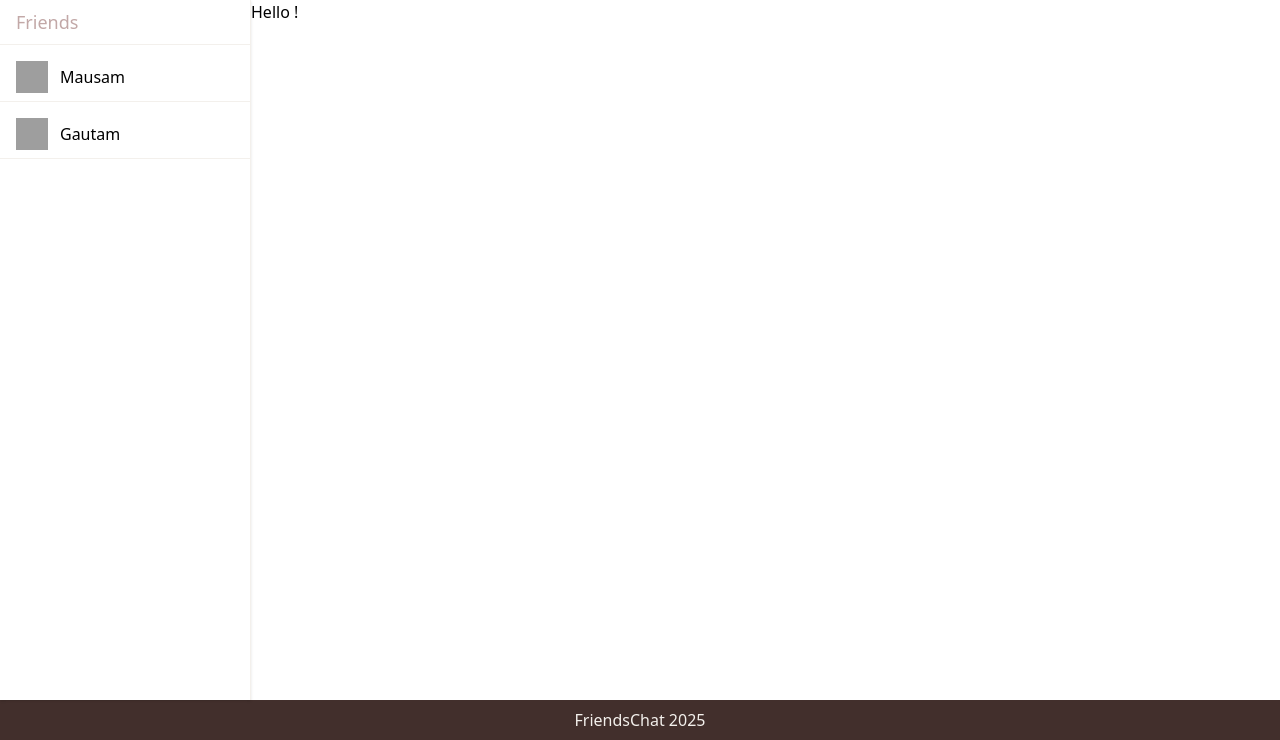
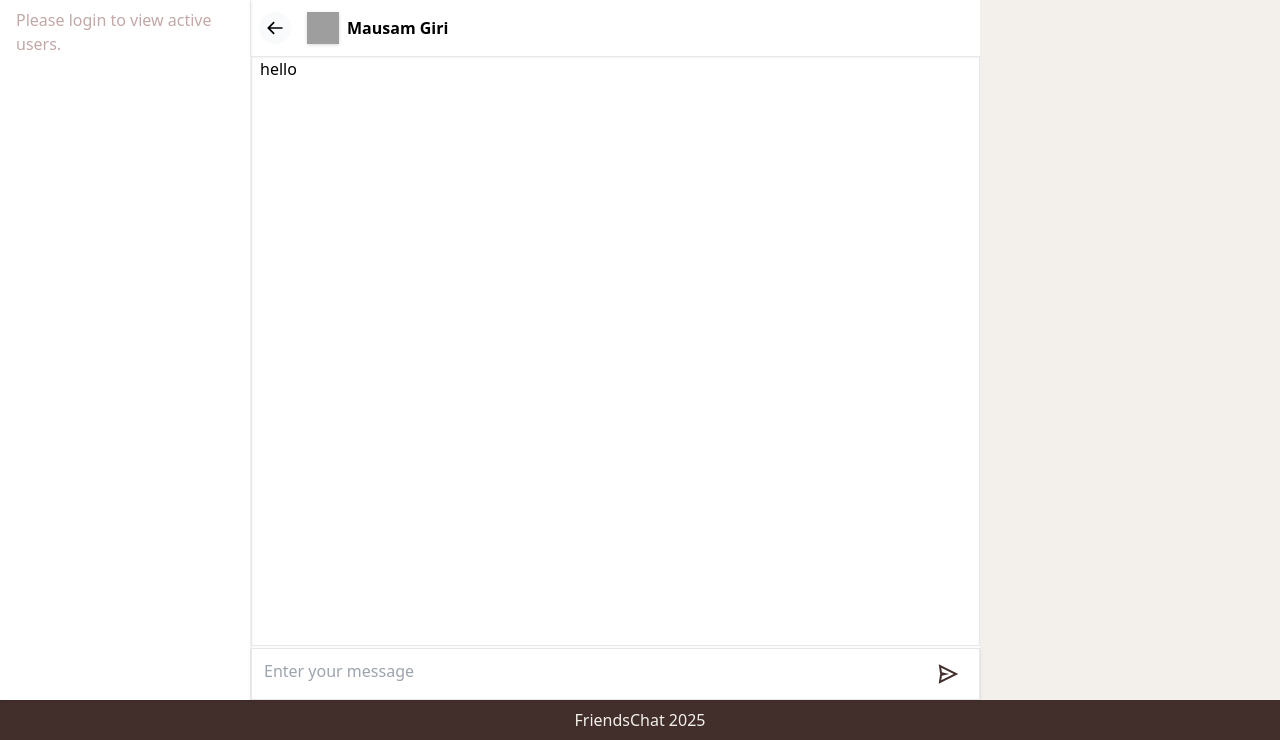
Before and after one commit to mausam-giri/Friends-DjangoChat, a Django app: template base/templates/pages/chat-app.html in a window 1280 px wide. Shown: the part 60-800 px from the top of the page. Run offline with Django 3.2, Linux system fonts and the light colour scheme; the template is opened without the code that fills it: values that come from a table or form of the project are taken from there, others are empty; data comes from the database, SQL or seed files in the repository; both versions use the stored data as it was after the commit; some libraries are stand-ins or nearby versions; grey boxes are pictures that could not be loaded.

Commit message:
message interface created

```diff
--- /dev/null
+++ b/base/templates/components/message-area.html
@@ -0,0 +1 @@
+hello
--- a/base/templates/layout.html
+++ b/base/templates/layout.html
@@ -26,7 +26,7 @@
                   secondary: "#f4ac4d",
                   success: "#06aa5e",
                   danger: "#bf5046",
-                  gray: "#869c8f",
+
                   dark: "#422f2c",
                 },
               },
@@ -45,7 +45,7 @@
       }
         @layer components {
             .btn {
-              @apply font-medium rounded-lg px-5 py-1 border-2 border-gray rounded-md text-dark;
+              @apply font-medium rounded-lg px-5 py-1 border-2 border-gray-100 rounded-md text-dark;
             }
             .btn__primary {
               @apply bg-primary text-light border-primary hover:bg-primary/90;
--- a/base/templates/pages/chat-app.html
+++ b/base/templates/pages/chat-app.html
@@ -1,9 +1,52 @@
 {% extends "layout.html" %}
+{% load static %}
 
 {% block content %}
 
-<div>
-    Hello !{{user.username}}
+<div class="h-full">
+    {% if friend %}
+
+        <div class="grid grid-rows-[auto,1fr,auto]  h-full">
+            <div>
+                <div class="px-2 py-3 shadow flex gap-4 items-center">
+                    <a href="{% url "chat-app" %}" class="cursor-pointer bg-slate-50 hover:bg-slate-100 rounded-full h-8 w-8 flex items-center justify-center">
+                        <svg height="20" viewBox="0 0 24 24" width="20" xmlns="http://www.w3.org/2000/svg">
+                            <path d="M21 11H6.414l5.293-5.293-1.414-1.414L2.586 12l7.707 7.707 1.414-1.414L6.414 13H21z"/>
+                        </svg>
+                    </a>
+                   <div class="flex items-center gap-2">
+                    <img src="https://avatar.iran.liara.run/username?username={{ friend.get_full_name }}&size=32&format=png&background=FF9800&color=ffffff" alt="" class="h-8 aspect-square drop-shadow">
+                    <h2 class="capitalize font-semibold">{{friend.get_full_name}}</h2>
+                   </div>
+                </div>
+            </div>
+
+            <div class="border mb-0.5 px-2">
+
+                {% include "components/message-area.html" %}
+
+            </div>
+
+            <div class="relative">
+                <input type="text" class="w-full px-3 py-2.5 pb-4 pe-4 text-normal/7 border shadow focus:outline-none focus:border-t-gray-500" placeholder="Enter your message">
+                <button class="absolute right-3 top-1/2 -translate-y-1/2 w-fit btn border-none hover:text-primary !px-2">
+                    <svg xmlns="http://www.w3.org/2000/svg" fill="currentColor" width="24" height="24" viewBox="0 0 24 24">
+                        <path fill-rule="evenodd" d="M4.10514201,11.8070619 L2.74013818,2.2520351 L22.236068,12 L2.74013818,21.7479649 L4.10514201,12.1929381 L4.87689437,12 L4.10514201,11.8070619 Z M5.25986182,5.7479649 L5.89485799,10.1929381 L13.1231056,12 L5.89485799,13.8070619 L5.25986182,18.2520351 L17.763932,12 L5.25986182,5.7479649 Z"/>
+                      </svg>
+                </button>
+            </div>
+        </div>
+
+    {% else %}
+        <div class="flex items-center justify-center h-full flex-col gap-4 pb-[80px]">
+            <img src="{% static 'media/friends_chat.png' %}" alt="" class="h-20 aspect-square drop-shadow">
+
+            <div class="text-center">
+                <h2 class="text-lg text-dark font-medium">Welcome! <span class="capitalize font-semibold">{{user.get_fullname}}</span></h2>
+                <p class="text-highlight">Send and Receive message from your friends circle.</p>
+            </div>
+        </div>
+    {% endif %}
 </div>
 
 {% endblock content %}
--- a/base/templates/settings-sidebar.html
+++ b/base/templates/settings-sidebar.html
@@ -1,3 +1,3 @@
-<aside class="bg-gray-200">
+<aside class="bg-light">
   <div class="w-[300px]"></div>
 </aside>
--- a/base/templates/users-sidebar.html
+++ b/base/templates/users-sidebar.html
@@ -1,20 +1,38 @@
+
 <aside class="border-r border-light shadow">
   <div class="w-[250px]">
-    <div class="pt-2 pb-2 pl-4 border-b border-light">
-      <h2 class="text-lg font-medium text-highlight">Friends</h2>
+
+    {% if user.is_authenticated %}
+      <div class="pt-2 pb-2 pl-4 border-b border-light flex items-center gap-2">
+        <button class="hover:text-secondary rounded-md flex items-center justify-center">
+          <svg xmlns="http://www.w3.org/2000/svg" width="20" height="20" viewBox="0 0 24 24" fill="currentColor">
+            <path d="M4 18L20 18" stroke="currentColor" stroke-width="2" stroke-linecap="round"/>
+            <path d="M4 12L20 12" stroke="currentColor" stroke-width="2" stroke-linecap="round"/>
+            <path d="M4 6L20 6" stroke="currentColor" stroke-width="2" stroke-linecap="round"/>
+            </svg>
+        </button>
+        <h2 class="text-lg font-medium text-highlight">Friends</h2>
+      </div>
+
+      {% comment %} https://avatar.iran.liara.run/username?username=[firstname+lastname] {% endcomment %}
+
+      <div class="mt-4 space-y-4">
+        {% for friend in users %}
+
+          <a href="{% url 'chat-app-user' username=friend.username %}" class="pl-4 flex gap-3 items-center border-b border-light pb-2 select-none cursor-pointer">
+            <img src="https://avatar.iran.liara.run/username?username={{ friend.get_full_name }}&size=32&format=png&background=FF9800&color=ffffff" alt="user-profile-icon" class="aspect-square w-8 h-8">
+            <h3 class="capitalize"> {{friend.get_full_name}}</h3>
+          </a>
+
+        {% endfor %}
+      </div>
+  {% else %}
+
+    <div class="pt-2 pb-2 pl-4">
+      <h2 class="text-highlight">Please login to view active users.</h2>
     </div>
 
-    {% comment %} https://avatar.iran.liara.run/username?username=[firstname+lastname] {% endcomment %}
+  {% endif %}
 
-    <div class="mt-4 space-y-4">
-      <div class="pl-4 flex gap-3 items-center border-b border-light pb-2 select-none cursor-pointer">
-        <img src="https://avatar.iran.liara.run/username?username=Mausam+Giri&size=32&format=png&background=FF9800&color=ffffff" alt="user-profile-icon" class="aspect-square w-8 h-8">
-        <h3>Mausam</h3>
-      </div>
-      <div class="pl-4 flex gap-3 items-center border-b border-light pb-2 select-none cursor-pointer">
-        <img src="https://avatar.iran.liara.run/username?username=Gautam+Giri&size=32&format=png&color=ffffff" alt="user-profile-icon" class="aspect-square w-8 h-8">
-        <h3>Gautam</h3>
-      </div>
-    </div>
   </div>
 </aside>
--- a/base/urls.py
+++ b/base/urls.py
@@ -11,7 +11,9 @@ urlpatterns = [
     path('login', views.login_route, name="login"),
     path('logout', views.logout_route, name="logout"),
     path('register', views.register_route, name="register"),
-    path("chat-app", views.chatapp, name="chat-app")
+    path("chat-app", views.chatapp, name="chat-app"),
+    path('chat-app/user/<str:username>/', views.chatapp, name='chat-app-user'),
+
 
 
     # re_path(r'.*', not_found_response)
```
Also changed, not shown: base/views.py (+21 -3 lines), base/static/media/friends_chat.png (added), db.sqlite3.
